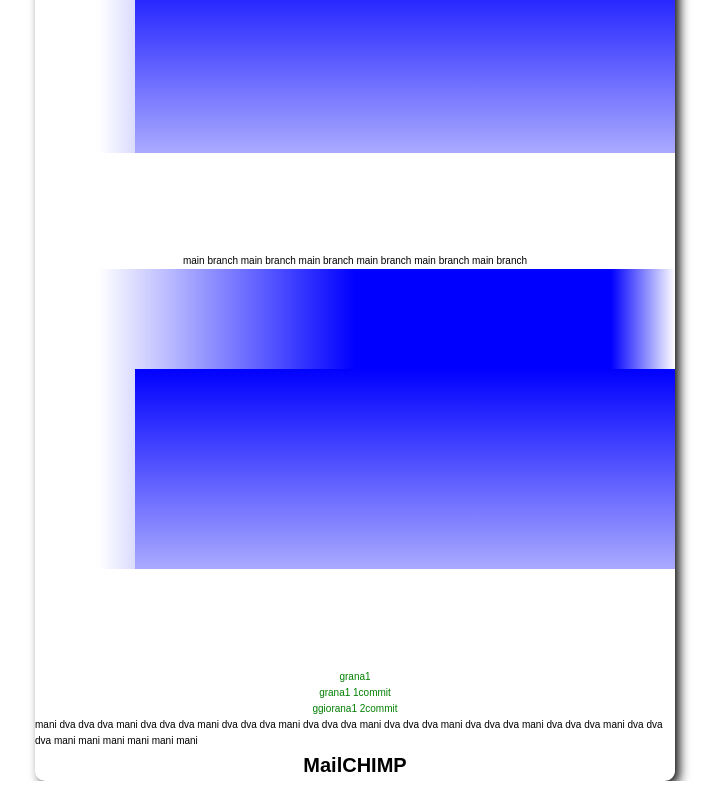
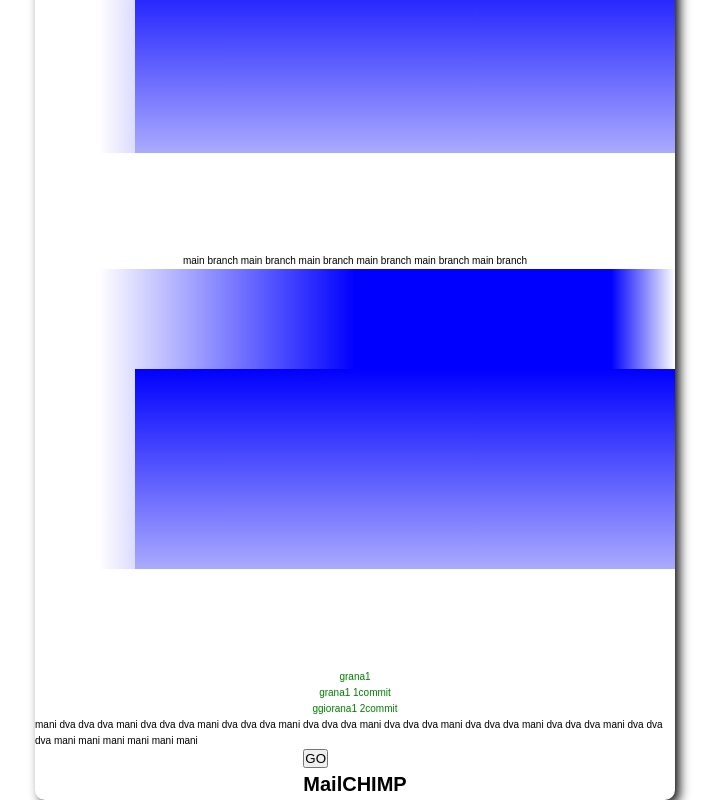
Before and after one commit to ivanbkovacevic/codefacto-test, a React (Create React App) app: page / in a window 1280 px wide. Shown: the part 3038-3838 px from the top of the page, without its empty margins (285-1004 px from the left). Built offline with nearby package versions, Linux system fonts and the light colour scheme.

Commit message:
landscape lock

```diff
--- a/src/components/MailChimp.js
+++ b/src/components/MailChimp.js
@@ -3,42 +3,21 @@ const mailchimp = require("@mailchimp/mailchimp_marketing");
 
 const MailChimp = () => {
 
-    // mailchimp.setConfig({
-    //   apiKey: "8a7f9ef0f618d8d9c2cf2e5d9a01fedc-us4",
-    //   server: "us4",
-    // });
+  function ready() {
+    const { type } = window.screen.orientation;
+    console.log(`Fullscreen and locked to ${type}. Ready!`);
+  }
 
-    // async function run() {
-    //   const response = await mailchimp.ping.get();
-    //   console.log(response);
-    // }
 
-    // run();
-
-    const [msg,setMsg] = useState('')
-    useEffect(()=>{
-
-      const ornChange = () => {
-        console.log( window.screen.orientation.type)
-        if(window.screen.orientation.type === 'portrait-primary'){
-          console.log('portrait-primary ---')
-          window.screen.orientation.lock('portrait-primary');
-          setMsg('ok je')
-        }else{
-        setMsg('rotate phone')
-      }
+    async function start() {
+      await document.body.requestFullscreen();
+      await window.screen.orientation.lock("portrait-primary");
+      ready();
     }
-
-      window.screen.orientation.addEventListener('change',ornChange)
-
-      return ()=>{
-       window.removeEventListener('orientationchange',ornChange)
-      }
-    },[])
 
     return (
         <div>
-            <h1>{msg}</h1>
+          <button onClick={()=>start()}>GO</button>
             <h1>MailCHIMP</h1>
 
         </div>
```
